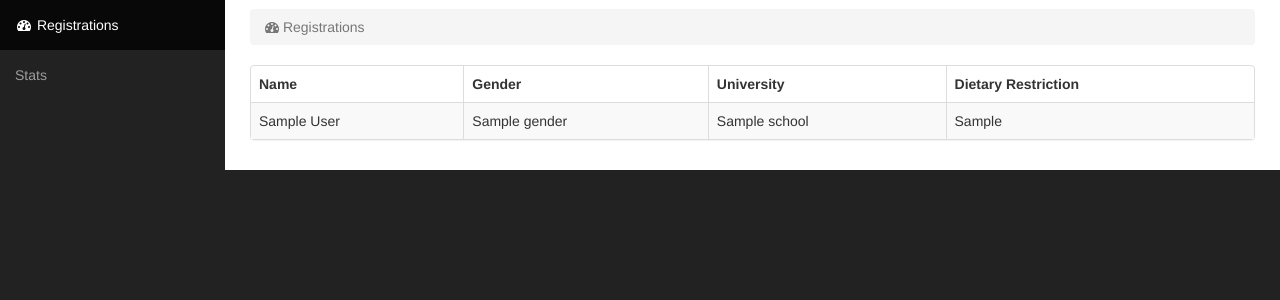
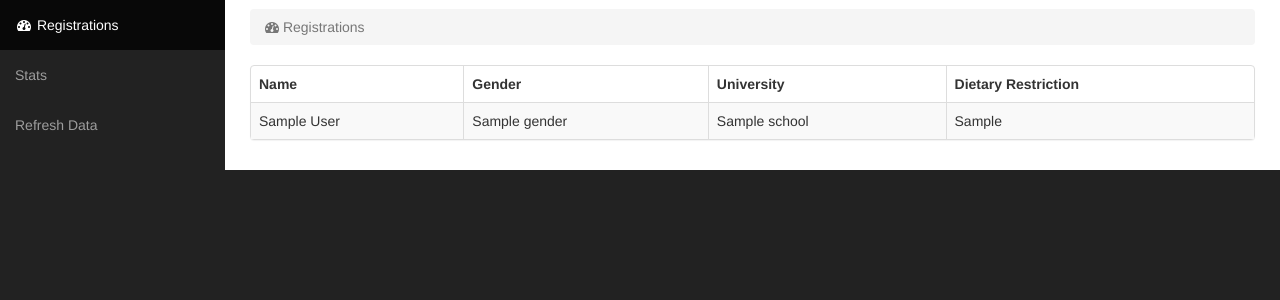
Before and after one commit to RitwikGupta/MLHOrganizerDash, a Flask app: template dash/templates/index.html in a window 1280 px wide. Shown: the part 51-351 px from the top of the page. Run offline with Flask 2, Linux system fonts and the light colour scheme; the template is opened without the code that fills it: most values are stand-ins (such as "Sample title", 1, 10 or a date in 2020); parts of the project's set-up code (start-up, migrations or seed data) failed here and were passed over; some libraries are stand-ins or nearby versions.

Commit message:
Added refresh button

```diff
--- a/dash/templates/index.html
+++ b/dash/templates/index.html
@@ -57,7 +57,10 @@
                         <a href="/"><i class="fa fa-fw fa-dashboard"></i> Registrations</a>
                     </li>
                     <li>
-                        <a href=" {{ url_for('stats') }}"> Stats</a>
+                        <a href="{{ url_for('stats') }}"> Stats</a>
+                    </li>
+                    <li>
+                        <a href="{{ url_for('refresh') }}"> Refresh Data</a>
                     </li>
                 </ul>
             </div>
--- a/dash/templates/stats.html
+++ b/dash/templates/stats.html
@@ -57,8 +57,11 @@
                         <a href="/"><i class="fa fa-fw fa-dashboard"></i> Registrations</a>
                     </li>
                     <li class="active">
-                        <a href=" {{ url_for('stats') }}"> Stats</a>
+                        <a href="{{ url_for('stats') }}"> Stats</a>
                       </li>
+                    <li>
+                        <a href="{{ url_for('refresh') }}"> Refresh Data</a>
+                    </li>
                 </ul>
             </div>
             <!-- /.navbar-collapse -->
--- a/dash/views.py
+++ b/dash/views.py
@@ -1,10 +1,11 @@
-from flask import Flask, render_template
+from flask import Flask, render_template, redirect, url_for
 
 from config import client_id, secret, hackathon_name
 
 import urllib, json
 
 dash = Flask(__name__)
+
 url = ""
 data = []
 
@@ -35,15 +36,22 @@ def stats():
 
     return render_template('stats.html', data=data, stats=stats, median=med)
 
+@dash.route('/refresh', strict_slashes=False)
+def refresh():
+    url = "https://my.mlh.io/api/v1/users?client_id={0}&secret={1}".format(client_id, secret)
+    response = urllib.urlopen(url)
+    data = json.loads(response.read())["data"]
+
+    return redirect('/')
 
 def median(lst):
     lst = sorted(lst)
     if len(lst) < 1:
-            return None
+        return None
     if len(lst) %2 == 1:
-            return lst[((len(lst)+1)/2)-1]
+        return lst[((len(lst)+1)/2)-1]
     else:
-            return float(sum(lst[(len(lst)/2)-1:(len(lst)/2)+1]))/2.0
+        return float(sum(lst[(len(lst)/2)-1:(len(lst)/2)+1]))/2.0
 
 if __name__ == '__main__':
     url = "https://my.mlh.io/api/v1/users?client_id={0}&secret={1}".format(client_id, secret)
```
